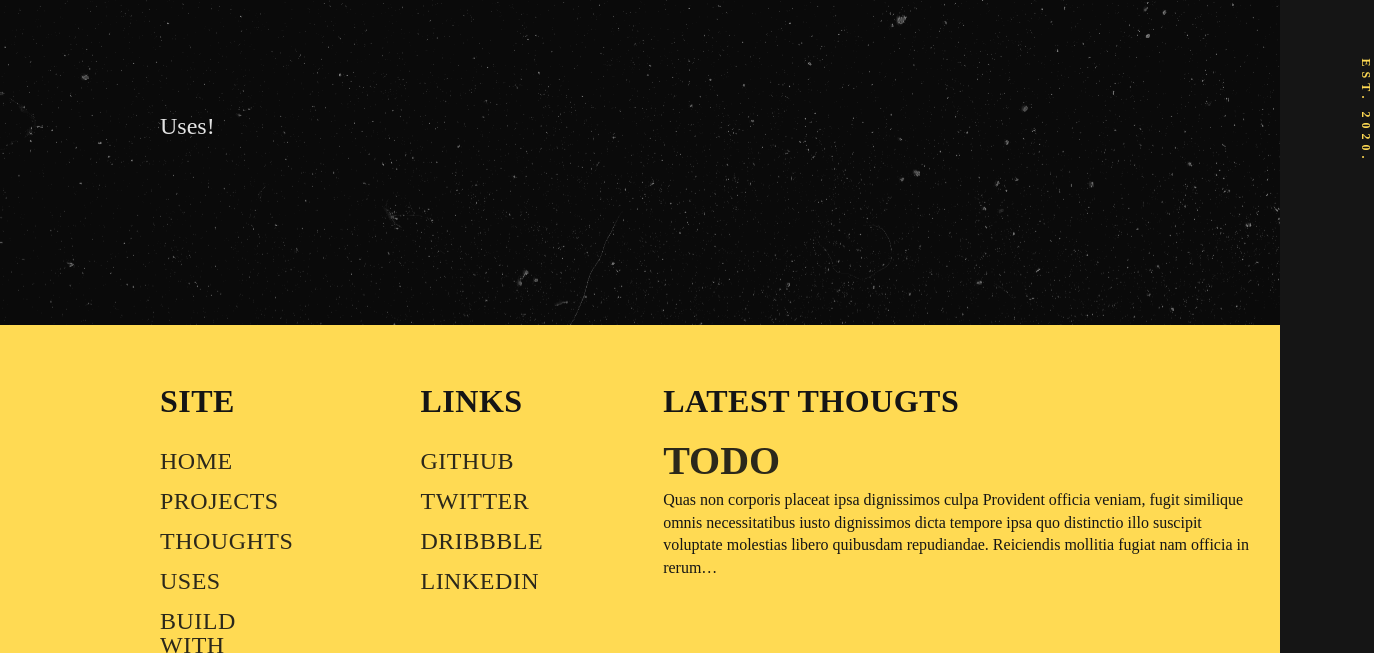
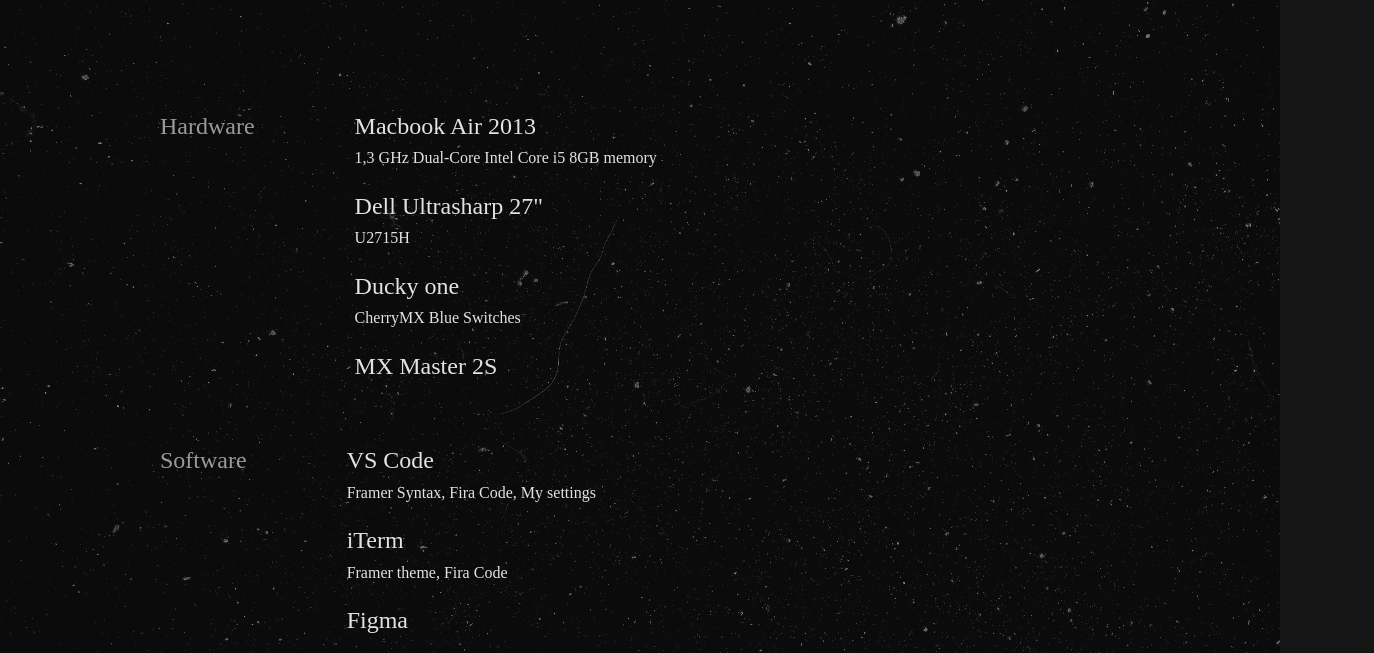
Before and after one commit to mabdulai/mabdulai.cool, a Gatsby site: page /uses in a window 1280 px wide. Shown: the part 134-787 px from the top of the page, 1374 px wide, since content can reach past the window. Built offline with nearby package versions, Linux system fonts and the light colour scheme; Gatsby itself is replaced by a stand-in of ours; no server answers.

```diff
--- a/gatsby-browser.js
+++ b/gatsby-browser.js
@@ -1,6 +1,6 @@
 require("prismjs/themes/prism-tomorrow.css");
 const React = require("react");
-const Layout = require("./src/components/Test").default;
+const Layout = require("./src/components/StatsWrapper").default;
 
 exports.wrapPageElement = ({ element, props }) => {
   // props provide same data to Layout as Page element will get
--- a/public/page-data/dev-404-page/page-data.json
+++ b/public/page-data/dev-404-page/page-data.json
@@ -1 +1 @@
-{"componentChunkName":"component---cache-dev-404-page-js","path":"/dev-404-page/","result":{"data":{"allSitePage":{"nodes":[{"path":"/blog/testie/"},{"path":"/blog/todo/"},{"path":"/build-with/"},{"path":"/"},{"path":"/projects/"},{"path":"/thoughts/"},{"path":"/uses/"}]}},"pageContext":{}}}
+{"componentChunkName":"component---cache-dev-404-page-js","path":"/dev-404-page/","result":{"data":{"allSitePage":{"nodes":[{"path":"/blog/todo/"},{"path":"/blog/testie/"},{"path":"/build-with/"},{"path":"/"},{"path":"/projects/"},{"path":"/thoughts/"},{"path":"/uses/"}]}},"pageContext":{}}}
--- a/src/components/common/Layout.js
+++ b/src/components/common/Layout.js
@@ -15,7 +15,7 @@
   return (
     <ThemeProvider theme={theme}>
       <GlobalStyle whiteColor />
-      <Helmet></Helmet>
+      <Helmet title="Mabdulai.cool"></Helmet>
       <Container>
         <Header>
           <HeaderContainer>
@@ -170,6 +170,7 @@
   flex-direction: column;
   flex: 1;
   padding: 0 160px;
+  overflow: hidden;
 `;
 
 const MainContainer = styled.div`
--- a/src/pages/uses.js
+++ b/src/pages/uses.js
@@ -1,4 +1,5 @@
 import React, { Component } from "react";
+import styled from "styled-components";
 import Layout from "../components/common/Layout";
 import { MainText } from "../style/shared-components";
 
@@ -7,10 +8,121 @@
     const { path } = this.props;
     return (
       <Layout path={path}>
-        <MainText>Uses!</MainText>
+        <MainText>
+          <Category title="Hardware">
+            <Item>
+              <Title>Macbook Air 2013</Title>
+              <Description>
+                1,3 GHz Dual-Core Intel Core i5 8GB memory
+              </Description>
+            </Item>
+            <Item>
+              <Title>Dell Ultrasharp 27"</Title>
+              <Description>U2715H</Description>
+            </Item>
+
+            <Item>
+              <Title>Ducky one</Title>
+              <Description>CherryMX Blue Switches</Description>
+            </Item>
+            <Item>
+              <Title>MX Master 2S</Title>
+            </Item>
+          </Category>
+          <Category title="Software">
+            <Item description="">
+              <Title>VS Code</Title>
+              <Description>
+                <a
+                  target="_blank"
+                  href="https://github.com/framer/syntax#:~:text=Framer%20Syntax%20is%20a%20dark,amazing%20products%20for%20the%20Web."
+                >
+                  Framer Syntax
+                </a>
+                ,{" "}
+                <a target="_blank" href="#https://github.com/tonsky/FiraCode">
+                  Fira Code
+                </a>
+                ,{" "}
+                <a target="_blank" href="#">
+                  My settings
+                </a>
+              </Description>
+            </Item>
+
+            <Item>
+              <Title>iTerm</Title>
+              <Description>
+                <a
+                  target="_blank"
+                  href="https://raw.githubusercontent.com/mbadolato/iTerm2-Color-Schemes/master/schemes/Framer.itermcolors"
+                >
+                  Framer theme
+                </a>
+                ,{" "}
+                <a target="_blank" href="https://github.com/tonsky/FiraCode">
+                  Fira Code
+                </a>
+              </Description>
+            </Item>
+            <Item>
+              <Title>Figma</Title>
+            </Item>
+            <Item>
+              <Title>Notion</Title>
+            </Item>
+          </Category>
+        </MainText>
       </Layout>
     );
   }
 }
 
 export default Uses;
+
+const Category = ({ title, children }) => {
+  return (
+    <CategoryContainer>
+      <CategoryTitle>{title}</CategoryTitle>
+      <div>{children}</div>
+    </CategoryContainer>
+  );
+};
+
+const Item = ({ children }) => {
+  return (
+    <ItemContainer>
+      <div>{children}</div>
+    </ItemContainer>
+  );
+};
+
+const CategoryContainer = styled.div`
+  display: flex;
+  margin-bottom: 40px;
+  div:first-child {
+    padding-right: 100px;
+  }
+`;
+
+const CategoryTitle = styled.div`
+  color: #aaa;
+`;
+
+const ItemContainer = styled.div`
+  margin-bottom: 16px;
+`;
+
+const Description = styled.div`
+  font-size: 16px;
+  a {
+    text-decoration: none;
+    color: currentColor;
+
+    &:hover {
+      text-decoration: underline;
+    }
+  }
+`;
+
+const Title = styled.div``;
```
Also changed, not shown: public/page-data/blog/testie/page-data.json (+1 -1 lines), public/page-data/blog/todo/page-data.json (+1 -1 lines), src/components/StatsWrapper.js (renamed from src/components/Test.js), 1 other file.
